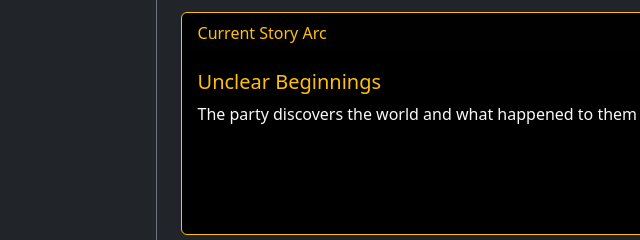
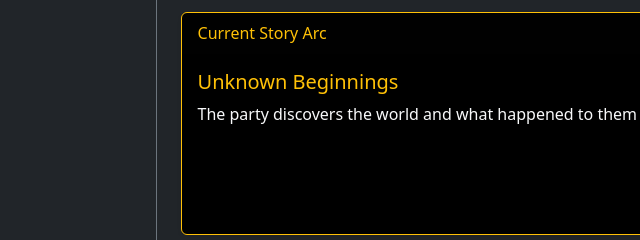
Before and after one commit to JustAed/DND, a plain HTML site: page campaigns/campaign-1/index.html in a window 1280 px wide. Shown: the part 530-770 px from the top of the page, 25-665 px from the left. Drawn offline with Linux system fonts and the light colour scheme; files that its build step writes are made by us from their sources.

Commit message:
Update index.html

```diff
--- a/campaigns/campaign-1/index.html
+++ b/campaigns/campaign-1/index.html
@@ -85,7 +85,7 @@
                 <div class="card bg-black border-warning text-light shadow-sm h-100">
                     <div class="card-header text-warning">Current Story Arc</div>
                     <div class="card-body">
-                        <h5 class="text-warning">Unclear Beginnings</h5>
+                        <h5 class="text-warning">Unknown Beginnings</h5>
                         <p>
                             The party discovers the world and what happened to them
                         </p>
```
